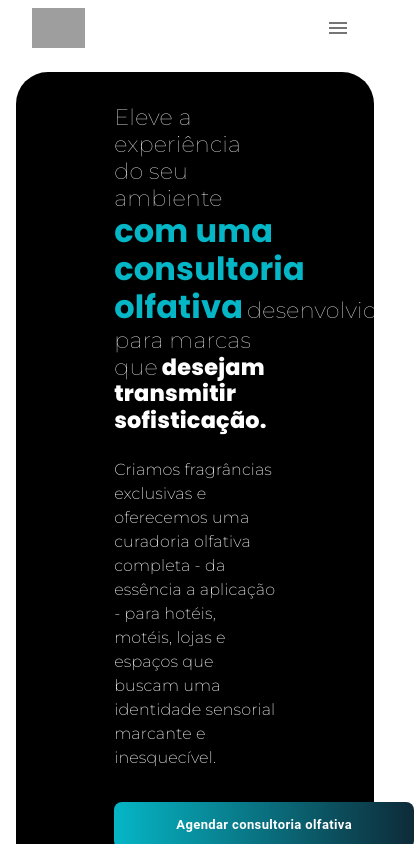
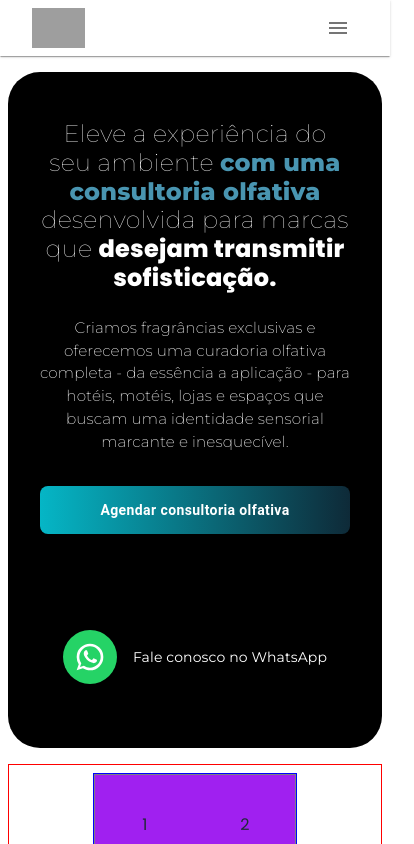
Before and after one commit to angelorubin/landing-page-vika, a Next.js app: page / in a window 390 px wide. Shown: the top 844 px of the page, 414 px wide, since content can reach past the window. Built offline with nearby package versions, Linux system fonts and the light colour scheme; grey boxes are pictures that could not be loaded.

Commit message:
Ajustando responsividade

```diff
--- a/src/components/Header.tsx
+++ b/src/components/Header.tsx
@@ -38,7 +38,7 @@ export default function Header() {
     <>
       <AppBar
         position="fixed"
-        elevation={0}
+        elevation={1}
         sx={{
           backgroundColor: "#fff"
         }}
--- a/src/components/Hero.tsx
+++ b/src/components/Hero.tsx
@@ -3,6 +3,7 @@
 import { Box, Button, Container, Typography, IconButton } from "@mui/material";
 import WhatsAppIcon from "@mui/icons-material/WhatsApp";
 import { poppins, montserrat } from "@/fonts/fonts";
+import theme from "@/lib/theme";
 
 export default function Hero() {
   return (
@@ -10,40 +11,40 @@ export default function Hero() {
       sx={{
         display: "flex",
         flexDirection: { xs: "column", md: "row" },
-        alignItems: "stretch",
-        minHeight: "300px",
-        mt: "0.5rem",
-        ml: "1rem",
-        mr: "1rem",
+        alignItems: "center",
+        minHeight: { xs: "auto", md: "80vh" }, // 'auto' no mobile para não esticar o fundo preto
+        mt: 1,
+        ml: 1,
+        mr: 1,
         backgroundColor: "#000",
         borderRadius: "2rem",
+        gap: { xs: 4, md: 0 }, // Espaço entre o texto e o botão de WhatsApp no mobile
+        pb: { xs: 4, md: 0 }  // Padding inferior no mobile para o ícone não colar na borda
       }}
     >
       <Container
         sx={{
           display: "flex",
-          flex: { xs: 1, md: 2, sm: 2 },
+          flex: { xs: "none", md: 2 },
           flexDirection: "column",
           justifyContent: "center",
-          alignItems: "center",
-          height: "80vh",
+          alignItems: { xs: "center", md: "flex-start" }, // Centraliza tudo no mobile
+          height: { xs: "auto", md: "80vh" }, // Altura automática no mobile
+          pt: { xs: 6, md: 0 }, // Espaço no topo no mobile
           p: 4
         }}
       >
         <Box sx={{
           display: "flex",
           flexDirection: "column",
-          width: "55%"
+          width: { xs: "100%", md: "70%", lg: "55%" }, // Ajuste responsivo da largura
+          textAlign: { xs: "center", md: "left" }, // Texto centralizado no mobile
+          alignItems: { xs: "center", md: "flex-start" }
         }}>
           {/* TÍTULO */}
           <Typography
             sx={{
-              fontSize: {
-                xs: "1.4rem",
-                sm: "2rem",
-                md: "1.8rem",
-                lg: "2rem",
-              },
+              fontSize: { xs: "1.5rem", sm: "2rem", md: "2rem" },
               lineHeight: 1.2,
               mb: 3,
               fontFamily: montserrat.style.fontFamily,
@@ -54,37 +55,25 @@ export default function Hero() {
             Eleve a experiência do seu ambiente{" "}
             <Box component="span"
               sx={{
-                color: "#05b6c6ff",
-                fontFamily: poppins.style.fontFamily,
+                color: "#4995B1",
+                fontFamily: montserrat.style.fontFamily,
                 fontWeight: 700,
-                fontSize: "2rem",
+                fontSize: "inherit", // Herda o tamanho do pai para não quebrar no mobile
                 display: "inline",
               }}>
               com uma consultoria olfativa
             </Box>
-
-            <Box
-              component="span"
-              sx={{
-                color: "#ffffff",
-                fontFamily: montserrat.style.fontFamily,
-                fontWeight: 100,
-                display: "inline",
-                mx: 0.5
-              }}
-            >
+            {" "}
+            <Box component="span" sx={{ fontWeight: 100, display: "inline" }}>
               desenvolvida para marcas que
             </Box>
-
-            <Box
-              component="span"
+            {" "}
+            <Box component="span"
               sx={{
-                color: "#ffffff",
                 fontFamily: poppins.style.fontFamily,
                 fontWeight: 800,
                 display: "inline",
-              }}
-            >
+              }}>
               desejam transmitir sofisticação.
             </Box>
           </Typography>
@@ -92,11 +81,12 @@ export default function Hero() {
           {/* SUBTEXTO */}
           <Typography
             sx={{
-              fontSize: { xs: "1rem", md: "0.9rem" },
+              fontSize: { xs: "0.95rem", md: "0.9rem" },
               mb: 4,
               color: "#fff",
               fontFamily: montserrat.style.fontFamily,
               fontWeight: 200,
+              maxWidth: { xs: "100%", md: "90%" }
             }}
           >
             Criamos fragrâncias exclusivas e oferecemos uma curadoria olfativa completa - da
@@ -107,27 +97,20 @@ export default function Hero() {
           {/* BOTÃO */}
           <Button
             variant="contained"
-            size="small"
             sx={{
-              // 1. Usamos 'background' com transição suave (sem porcentagens)
               background: "linear-gradient(to right, #05b6c6ff, #0E2A38)",
-
-              // 2. Importante: Resetar a cor de fundo padrão que o MUI injeta no variant contained
               backgroundColor: "transparent",
-
               color: "#fff",
               px: 4,
               py: 1.5,
               borderRadius: "8px",
               textTransform: "none",
-              width: "300px",
+              width: { xs: "100%", sm: "300px" }, // Botão ocupa largura total em telas muito pequenas
               fontWeight: 600,
-              boxShadow: "none", // Remove a sombra para um visual mais limpo
+              boxShadow: "none",
               "&:hover": {
-                // Repetimos o gradiente no hover para ele não sumir
-                background: "linear-gradient(to right, #05b6c6ff, #0E2A38)", // Versões um pouco mais claras no hover
+                background: "linear-gradient(to right, #05b6c6ff, #0E2A38)",
                 opacity: 0.9,
-                backgroundColor: "transparent",
               }
             }}
           >
@@ -136,53 +119,46 @@ export default function Hero() {
         </Box>
       </Container>
 
+      {/* BOX WHATSAPP */}
       <Box
         sx={{
           display: "flex",
-          flex: { xs: 1, md: 1, sm: 1 },
-          height: "100%",
-          minHeight: "80vh", // Garante que o container ocupe a tela toda
+          flex: { xs: "none", md: 1 },
+          height: { xs: "auto", md: "100%" },
           width: "100%",
-          // 1. Alinha o Box interno no fundo e na direita
           alignItems: "flex-end",
-          justifyContent: "flex-end",
-          p: 4, // Espaçamento para não encostar na borda da tela
+          justifyContent: { xs: "center", md: "flex-end" }, // Centralizado no mobile
+          p: 4,
         }}
       >
         <Box
           sx={{
             display: "flex",
-            alignItems: "center", // Mantém ícone e texto centralizados entre si
+            alignItems: "center",
             gap: 2,
             transition: "transform 0.2s ease",
             "&:hover": { transform: "scale(1.05)" },
             cursor: "pointer",
-            // 2. Removemos height 100% daqui para ele não esticar e centralizar o ícone
           }}
         >
-          {/* Círculo do WhatsApp */}
           <IconButton
             sx={{
-              backgroundColor: "#25D366", // Verde oficial
-              color: "#fff",               // Ícone branco
-              "&:hover": {
-                backgroundColor: "#048374ff", // Verde mais escuro no hover
-              },
+              backgroundColor: "#25D366",
+              color: "#fff",
+              "&:hover": { backgroundColor: "#048374ff" },
               width: 54,
               height: 54,
             }}
           >
             <WhatsAppIcon sx={{ fontSize: 32 }} />
           </IconButton>
-
-          {/* Texto */}
           <Typography
             sx={{
               fontSize: "14px",
               fontWeight: 500,
-              color: "#ffffffff",
+              color: "#fff",
               whiteSpace: "nowrap",
-              fontFamily: montserrat.style.fontFamily, // Seguindo o padrão do layout
+              fontFamily: montserrat.style.fontFamily,
             }}
           >
             Fale conosco no WhatsApp
```
